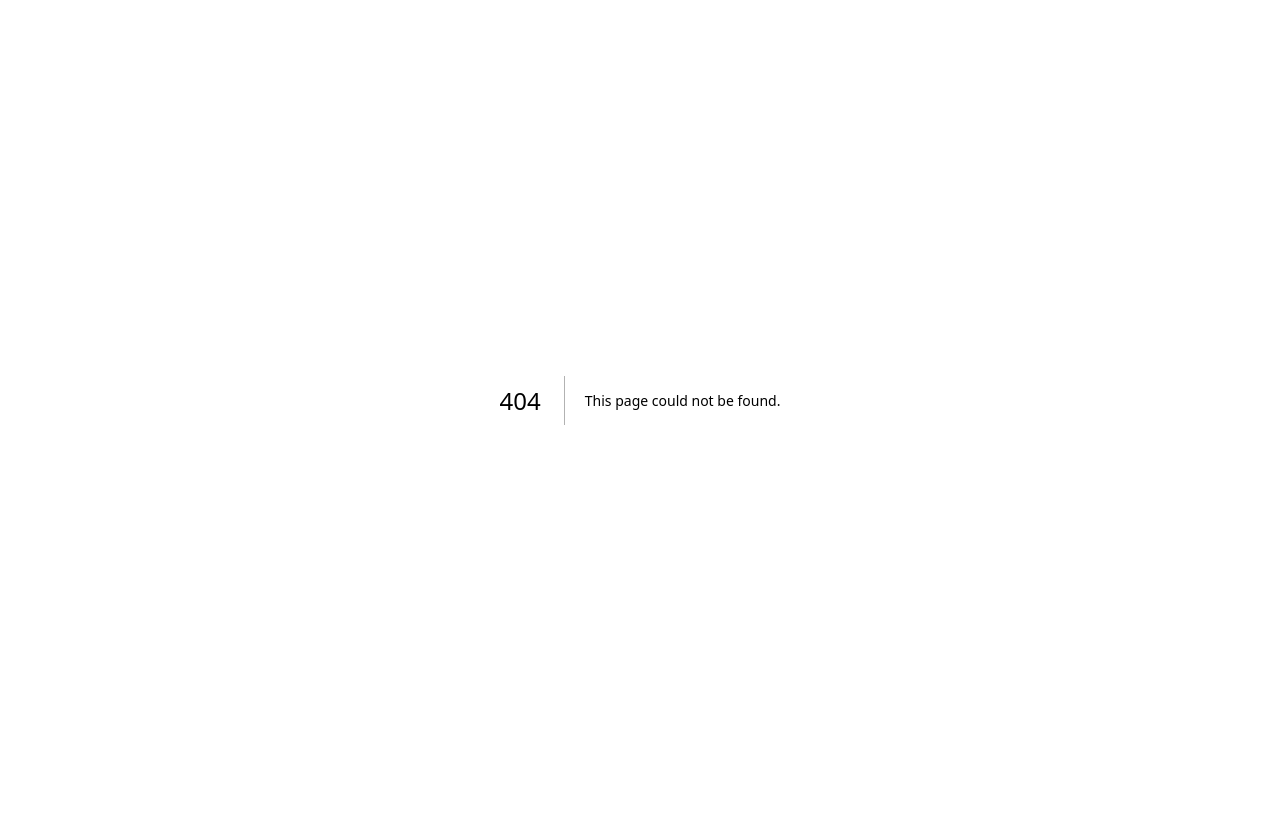
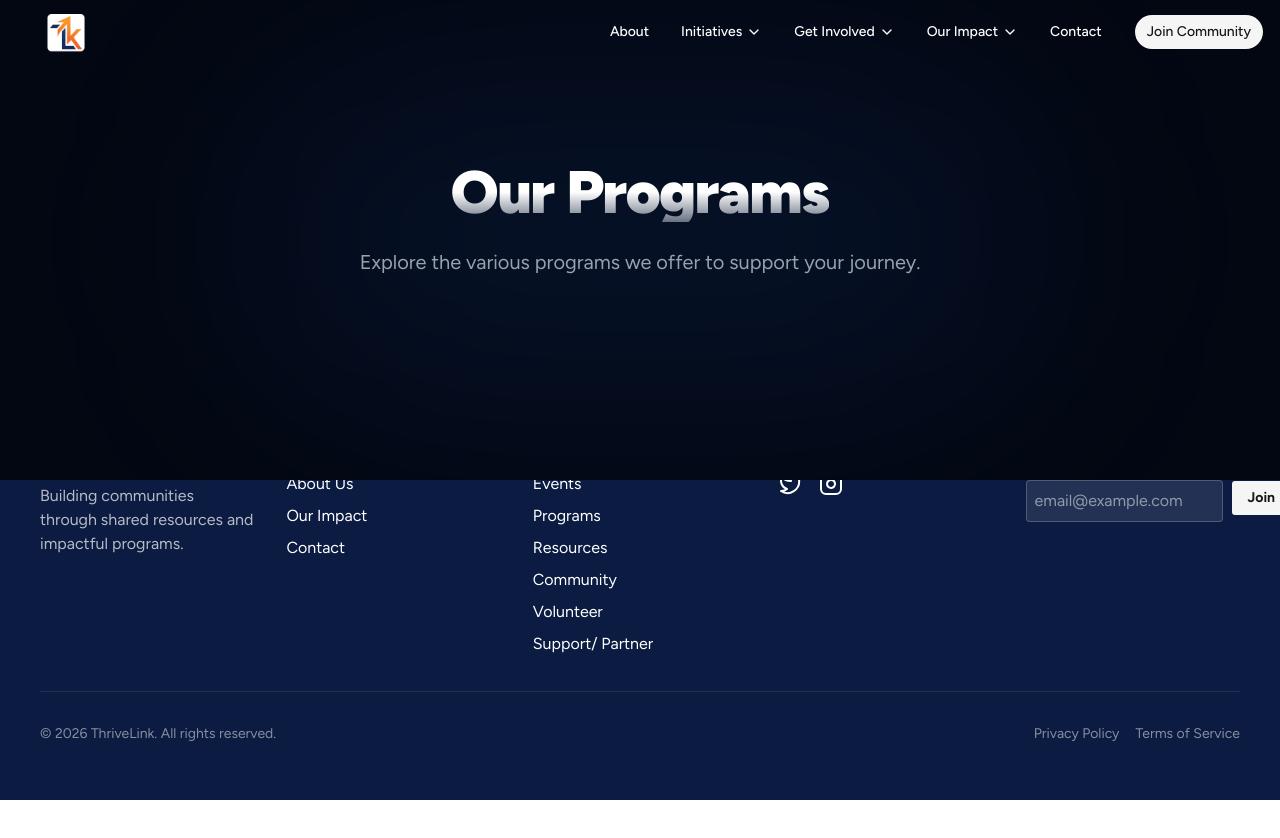
Before and after one commit to Thrive-Link/thrivelink, a Next.js app: page /programs in a window 1280 px wide. Before the commit this address had no page. Shown: the top 838 px of the page. Before the commit the page ends 800 px from the top, so only its background shows below. Built offline with nearby package versions, Linux system fonts and the light colour scheme.

Commit message:
feat: Add Events and Programs pages with SectionHero component

```diff
--- /dev/null
+++ b/app/events/page.tsx
@@ -0,0 +1,10 @@
+import SectionHero from "@/components/SectionHero";
+
+
+export default function Events() {
+  return (
+    <div>
+      <SectionHero title="Events" description="Join us for upcoming events and activities." />
+    </div>
+  )
+}
--- /dev/null
+++ b/app/programs/page.tsx
@@ -0,0 +1,17 @@
+import Footer from "@/components/Footer";
+import SectionHero from "@/components/SectionHero";
+
+
+export default function Programs() {
+  return (
+    <div>
+      {/* Hero Section */}
+      <SectionHero title="Our Programs" description="Explore the various programs we offer to support your journey." />
+
+
+
+    {/* Footer */}
+    <Footer />
+    </div>
+  )
+}
```
